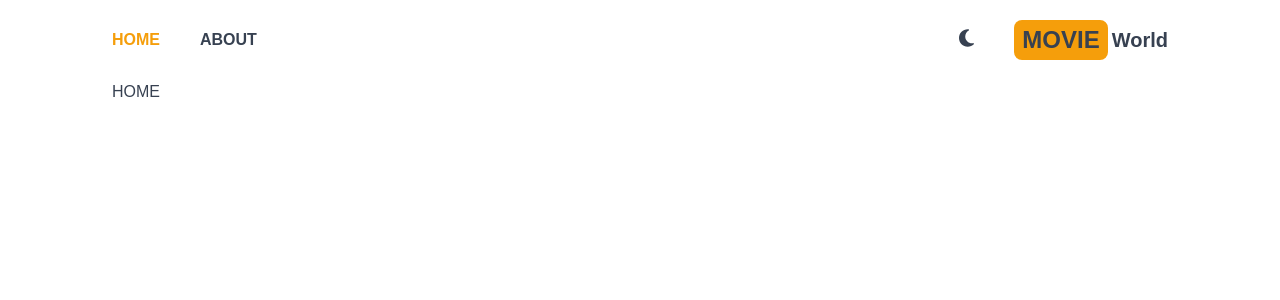
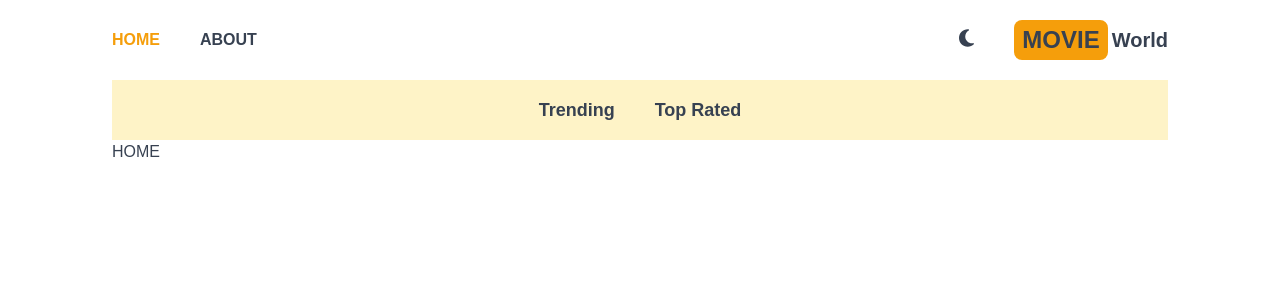
Before and after one commit to DhartiPatel98/movie-world, a Next.js app: page / in a window 1280 px wide. Shown: the top 300 px of the page. Built offline with nearby package versions, Linux system fonts and the light colour scheme; a web font is replaced by a local one.

Commit message:
create Navbar component

```diff
--- a/src/app/layout.tsx
+++ b/src/app/layout.tsx
@@ -6,6 +6,7 @@
 
 import Header from "@/components/Header";
 import Providers from "./Providers";
+import Navbar from "@/components/navbar/Navbar";
 
 config.autoAddCss = false;
 
@@ -27,6 +28,7 @@
         <Providers>
           <div className="px-6 lg:px-28">
             <Header />
+            <Navbar />
             {children}
           </div>
         </Providers>
--- /dev/null
+++ b/src/components/navbar/Navbar.tsx
@@ -0,0 +1,10 @@
+import NavbarItem from "./NavbarItem";
+
+export default function Navbar() {
+  return (
+    <div className="flex dark:bg-gray-600 bg-amber-100 p-4 lg:text-lg justify-center gap-10">
+      <NavbarItem title="Trending" param="fetchTrending" />
+      <NavbarItem title="Top Rated" param="fetchTopRated" />
+    </div>
+  );
+}
--- /dev/null
+++ b/src/components/navbar/NavbarItem.tsx
@@ -0,0 +1,30 @@
+"use client";
+
+import Link from "next/link";
+import { useSearchParams } from "next/navigation";
+
+interface IProps {
+  title: string;
+  param: "fetchTrending" | "fetchTopRated";
+}
+
+const NavbarItem: React.FC<IProps> = ({ title, param }) => {
+  const searchParams = useSearchParams();
+  const genre = searchParams.get("genre");
+  return (
+    <div>
+      <Link
+        className={`hover:text-amber-600 font-semibold ${
+          genre === param
+            ? "underline underline-offset-8 decoration-4 decoration-amber-500 rounded-lg"
+            : ""
+        }`}
+        href={`/?genre=${param}`}
+      >
+        {title}
+      </Link>
+    </div>
+  );
+};
+
+export default NavbarItem;
```
